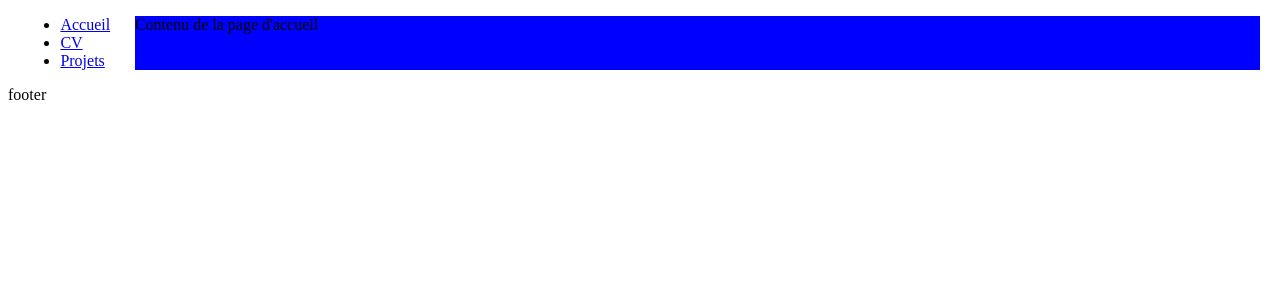
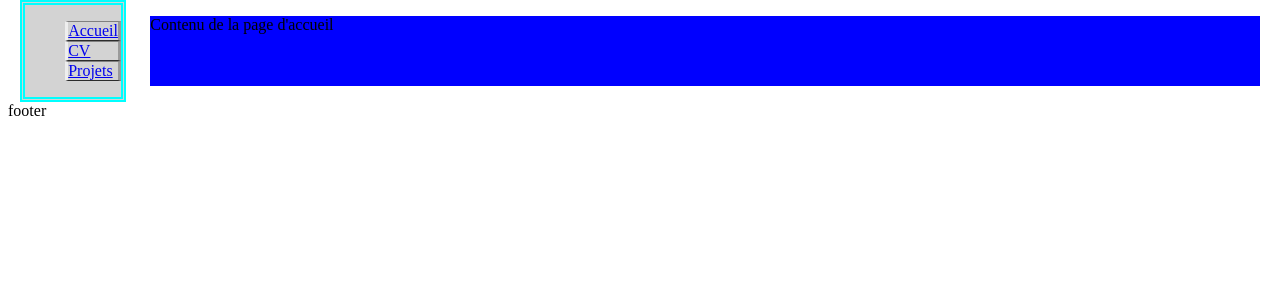
Before and after one commit to Alin236/IDAW, a PHP site: page / in a window 1280 px wide. Shown: the part 26-326 px from the top of the page. Run offline with PHP 8.4, Linux system fonts and the light colour scheme.

Commit message:
css menu

```diff
--- a/tp1/tp1.css
+++ b/tp1/tp1.css
@@ -5,6 +5,15 @@
 
 .menu{
     flex-grow: 0;
+    border: thick double aqua;
+    background-color: lightgrey;
+}
+
+.menu li {
+    list-style-type: none;
+    border-top: 1px gray;
+    border-bottom: 1px gray;
+    border-style: outset;
 }
 
 .contenu{
```
